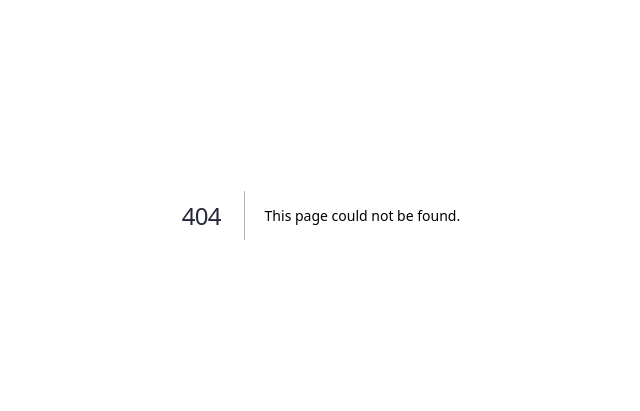
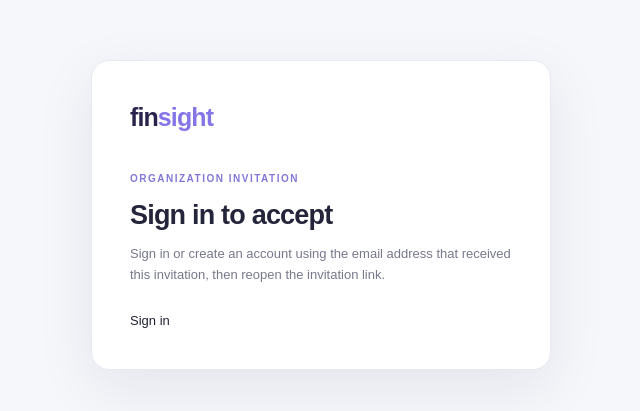
Before and after one commit to matiur25580/enterprise-cloud-finsight-platform, a Next.js app: page /invite/accept in a window 1280 px wide. Before the commit this address had no page. Shown: the part 185-596 px from the top of the page, without its empty margins (319-959 px from the left). Built offline with nearby package versions, Linux system fonts and the light colour scheme; no server answers.

Commit message:
Add authenticated invitation acceptance route page

```diff
--- /dev/null
+++ b/src/app/invite/accept/page.tsx
@@ -0,0 +1,16 @@
+import Link from "next/link";
+import { auth } from "@/auth";
+import InvitationAccept from "./invitation-accept";
+
+export default async function AcceptInvitationPage({ searchParams }: { searchParams: Promise<{ token?: string }> }) {
+  const [{ token }, session] = await Promise.all([searchParams, auth()]);
+  const safeToken = typeof token === "string" && /^[A-Za-z0-9_-]{32,128}$/.test(token) ? token : "";
+  return <main className="auth-page">
+    {!session?.user?.id ? <section className="auth-card">
+      <Link className="auth-brand" href="/">fin<span>sight</span></Link>
+      <p className="auth-eyebrow">ORGANIZATION INVITATION</p><h1>Sign in to accept</h1>
+      <p className="auth-description">Sign in or create an account using the email address that received this invitation, then reopen the invitation link.</p>
+      <Link className="auth-primary-link" href="/login">Sign in</Link>
+    </section> : safeToken ? <InvitationAccept token={safeToken} /> : <section className="auth-card"><h1>Invalid invitation link</h1><p className="auth-description">The invitation token is missing or malformed. Ask an organization administrator to send a new invitation.</p><Link href="/workspace">Go to workspace</Link></section>}
+  </main>;
+}
```
